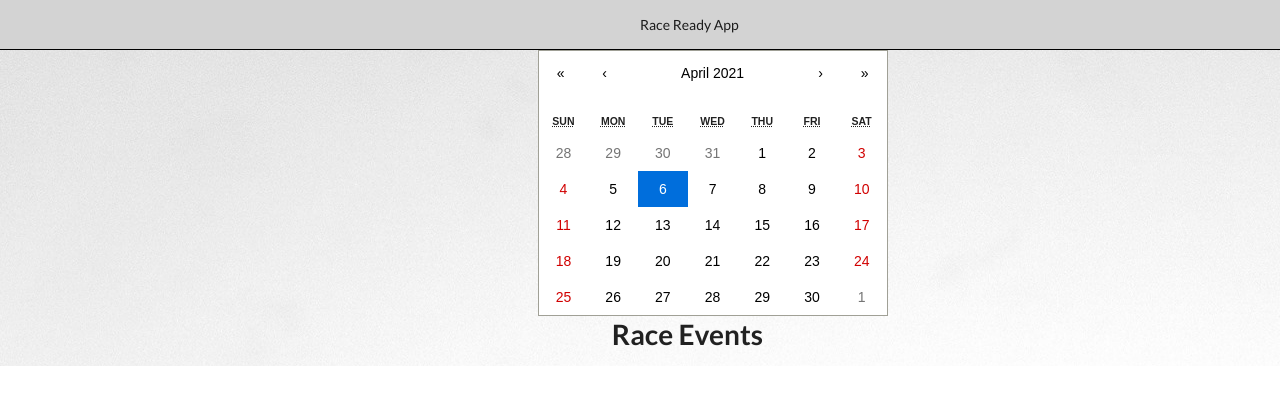
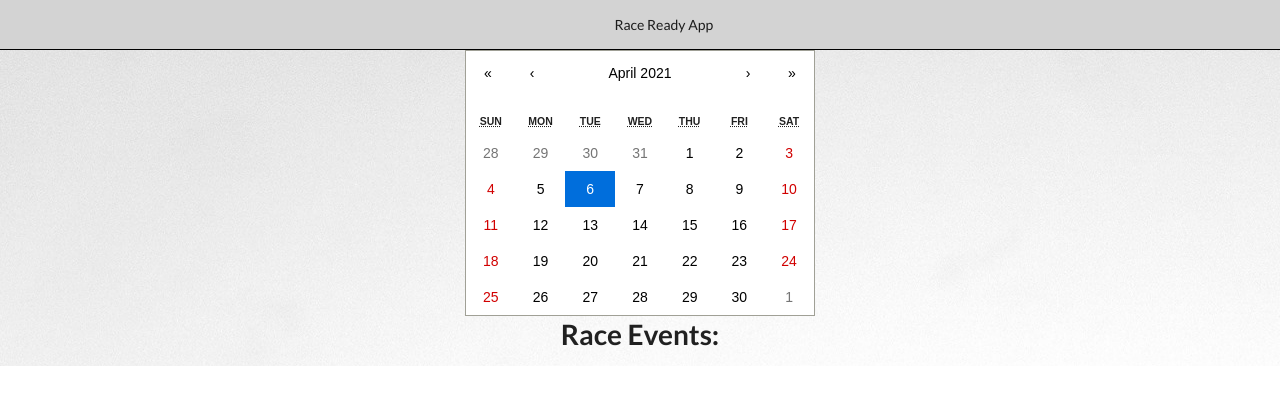
Before and after one commit to lironbard/Race, a React (Create React App) app: page / in a window 1280 px wide. Shown: the top 404 px of the page. Built offline with nearby package versions, Linux system fonts and the light colour scheme.

Commit message:
Updating Race App Files

```diff
--- a/src/components/MyCalendar.jsx
+++ b/src/components/MyCalendar.jsx
@@ -67,7 +67,7 @@ function MyCalendar(props) {
         {/* {value && <input type="text" />} */}
 
         <div>
-          <h1 className="raceTitle">Race Events</h1>
+          <h1 className="raceTitle">Race Events:</h1>
           <ul className="cards">
             {raceEventsDates.map((raceEventsDate) => (
               <li>
--- a/src/components/NavBar.component.jsx
+++ b/src/components/NavBar.component.jsx
@@ -10,7 +10,7 @@ const NavBar = () => {
   };
 
   const styleItem = {
-    marginLeft: "50%",
+    marginLeft: "48%",
   };
 
   return (
--- a/src/components/myCalendar.css
+++ b/src/components/myCalendar.css
@@ -10,15 +10,13 @@
 }
 
 .calendar {
-  margin-left: 42%;
-  /* display: flex;
+  display: flex;
+  flex-direction: column;
   justify-content: center;
-  align-items: center; */
 }
 
 .cards {
   display: flex;
-  justify-content: space-between;
   flex-direction: row;
   padding: 0;
   margin: 0;
@@ -35,5 +33,9 @@
 }
 
 .raceTitle {
-  margin-left: 10%;
+  text-align: center;
 }
+
+.react-calendar {
+  margin: 0 auto;
+}
```
